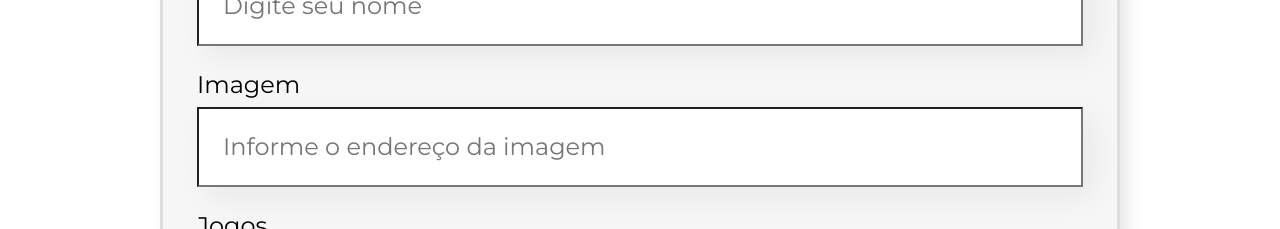
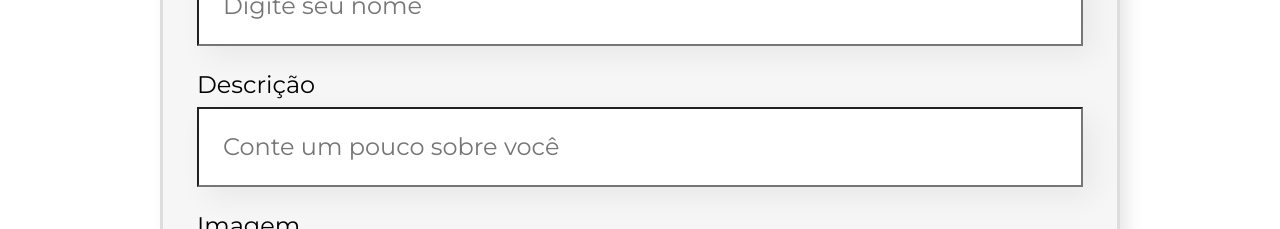
Before and after one commit to YasHirt/Jogano, a React (Create React App) app: page / in a window 1280 px wide. Shown: the part 571-800 px from the top of the page. Built offline with nearby package versions, Linux system fonts and the light colour scheme.

Commit message:
Finalização

```diff
--- a/src/App.js
+++ b/src/App.js
@@ -64,7 +64,7 @@ function App() {
         nome={jogo.nome}
         corPrimaria={jogo.corPrimaria}
         corSecundaria={jogo.corSecundaria}
-        colaboradores={colaboradores.filter(colaborador => colaborador.lista == jogo.nome)} />)}
+        colaboradores={colaboradores.filter(colaborador =>colaborador.lista == jogo.nome)} />)}
 
 
     </div>
--- a/src/componentes/CardJogador/CardJogador.js
+++ b/src/componentes/CardJogador/CardJogador.js
@@ -9,7 +9,7 @@ const CardJogador = (props) =>
             </div>
             <div className='rodape'>
                 <h4> {props.nome}</h4>
-                <h5>Sempre quer fazer competição de cubo mágico (mas ninguém aceita) </h5>
+                <h5>{props.descricao}</h5>
             </div>
 
         </div>
--- a/src/componentes/Formulario/Formulario.css
+++ b/src/componentes/Formulario/Formulario.css
@@ -12,6 +12,7 @@
 .section-login {
     display: flex;
     justify-content: center;
+    margin-bottom: 30px;
 
 }
 
--- a/src/componentes/Formulario/Formulario.js
+++ b/src/componentes/Formulario/Formulario.js
@@ -10,14 +10,15 @@ const Formulario = (props) => {
     const [nome, setNome] = useState('') //hooks
     const [imagem, setImagem] = useState('')
     const [lista, setLista] = useState('')
+    const [descricao, setDescricao] = useState('')
 
     const aoSalvar = (e) => {
         e.preventDefault()
-        console.log("Documento salvo =>", nome, imagem, lista)
-        props.aoColaboradorCadastrado({ nome, imagem, lista }) //envio um objeto literal JS
+        props.aoColaboradorCadastrado({ nome, imagem, lista, descricao }) //envio um objeto literal JS
         setImagem('')
         setLista('')
         setNome('')
+        setDescricao('')
     }
 
 
@@ -26,6 +27,7 @@ const Formulario = (props) => {
             <form className='form-login' onSubmit={aoSalvar} >
                 <h2>Preencha os dados para criar o card do jogador.</h2>
                 <CampoTexto valor={nome} aoAlterado={setNome} label="Nome" obrigatorio={true} placeholder="Digite seu nome" />
+                <CampoTexto valor={descricao} aoAlterado={setDescricao} label="Descrição" placeholder="Conte um pouco sobre você"/>
                 <CampoTexto valor={imagem} aoAlterado={setImagem} label="Imagem" placeholder="Informe o endereço da imagem" />
                 <ListaSuspensa valor={lista} aoAlterado={setLista} label="Jogos" obrigatorio={true} itens={props.listaDeJogos} />
                 <Botao>
--- a/src/componentes/Jogo/Jogo.js
+++ b/src/componentes/Jogo/Jogo.js
@@ -8,7 +8,7 @@ const Jogo = (props) =>
        props.colaboradores.length > 0 && <section className="sectionJogo" style={{backgroundColor: props.corPrimaria}}>
             <h3 style={{ borderColor: props.corSecundaria}}>{props.nome}</h3>
             <div className="colaboradoes">
-            {props.colaboradores.map(colaborador => <CardJogador corCabecalho={props.corSecundaria} nome={colaborador.nome} imagem={colaborador.imagem}/>)}
+            {props.colaboradores.map(colaborador => <CardJogador key={colaborador.nome} corCabecalho={props.corSecundaria} nome={colaborador.nome} imagem={colaborador.imagem} descricao={colaborador.descricao}/>)}
             </div>
         </section>
     )
```
